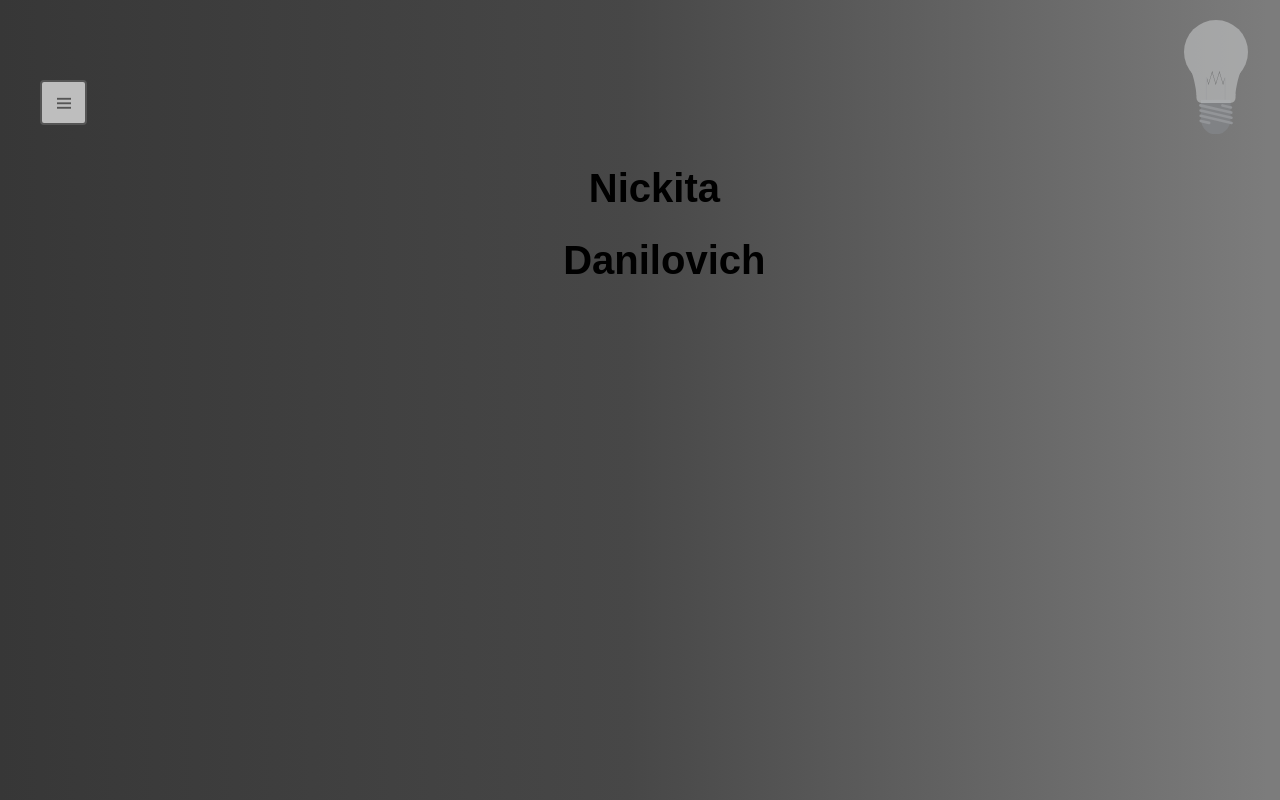
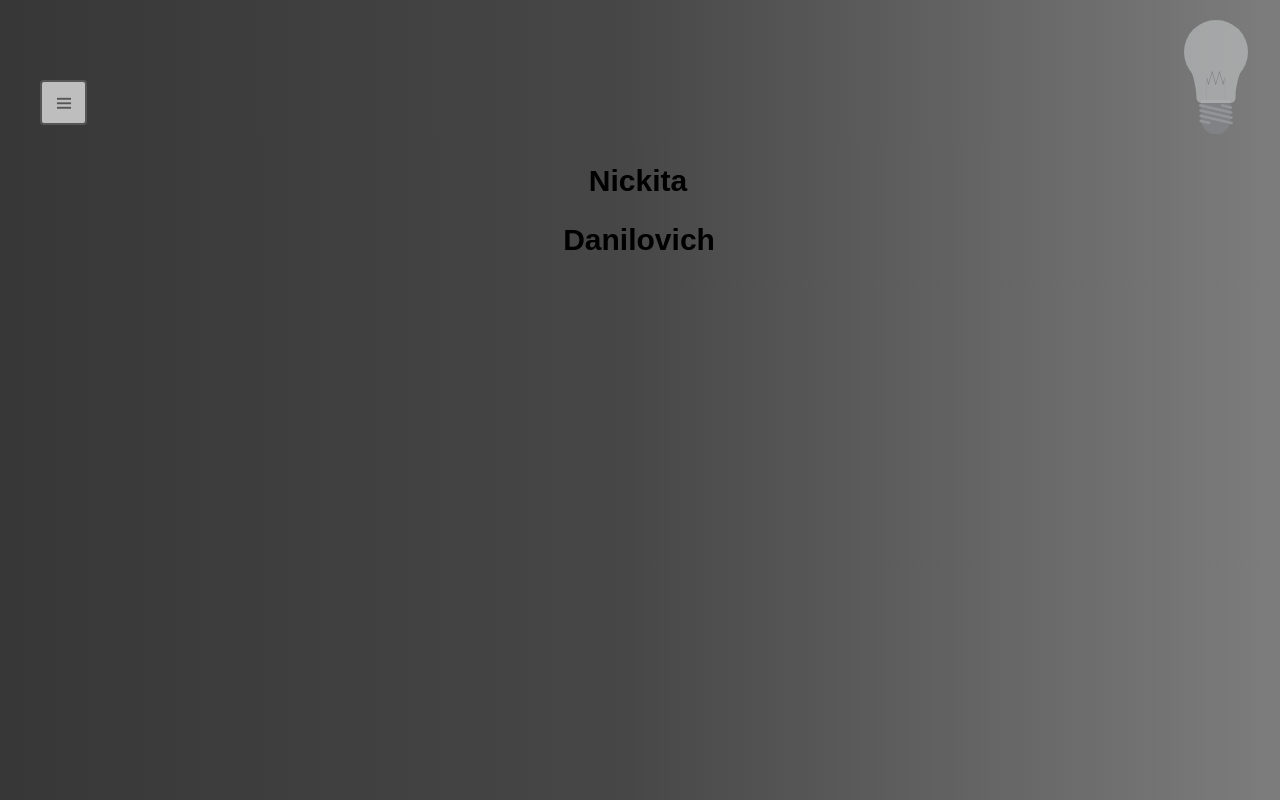
Before and after one commit to nickd0202/nickita_website, a React (Create React App) app: page / in a window 1280 px wide. Built offline with nearby package versions, Linux system fonts and the light colour scheme.

Commit message:
changed Readme

```diff
--- a/src/App.js
+++ b/src/App.js
@@ -16,9 +16,10 @@ function App() {
         <Route exact path="/">
               <Lightbulb />
               <Nav />
-              <div className='names'>
-                <h1 class = "FN"> Nickita</h1>
-                <h1 class = "LN"> Danilovich</h1>
+              <div>
+
+                <h2 class = "FN"> Nickita</h2>
+                <h2 class = "LN"> Danilovich</h2>
               </div>
         </Route>
 
```
Also changed, not shown: 1 other file (tests, documents, lock files or other folders).
